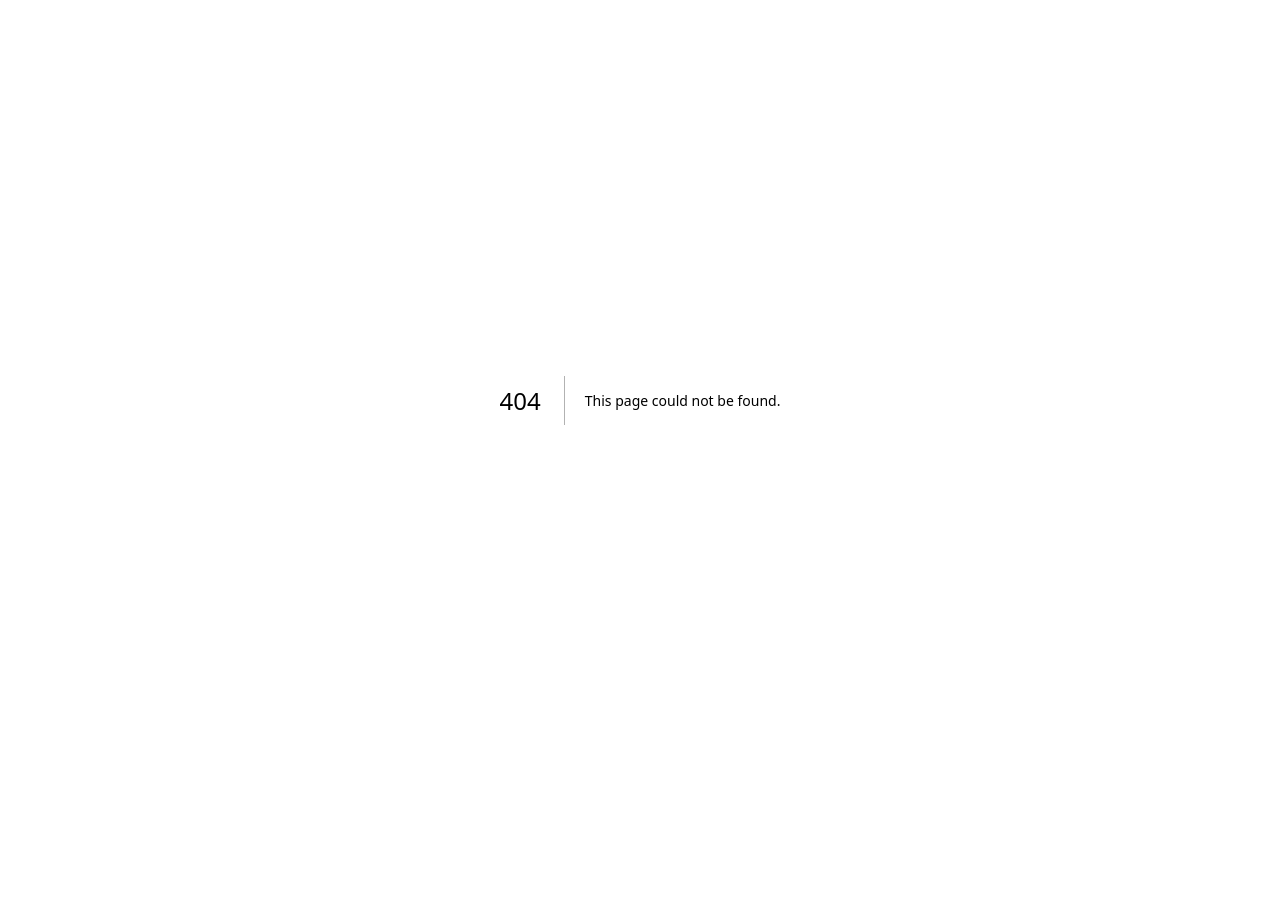
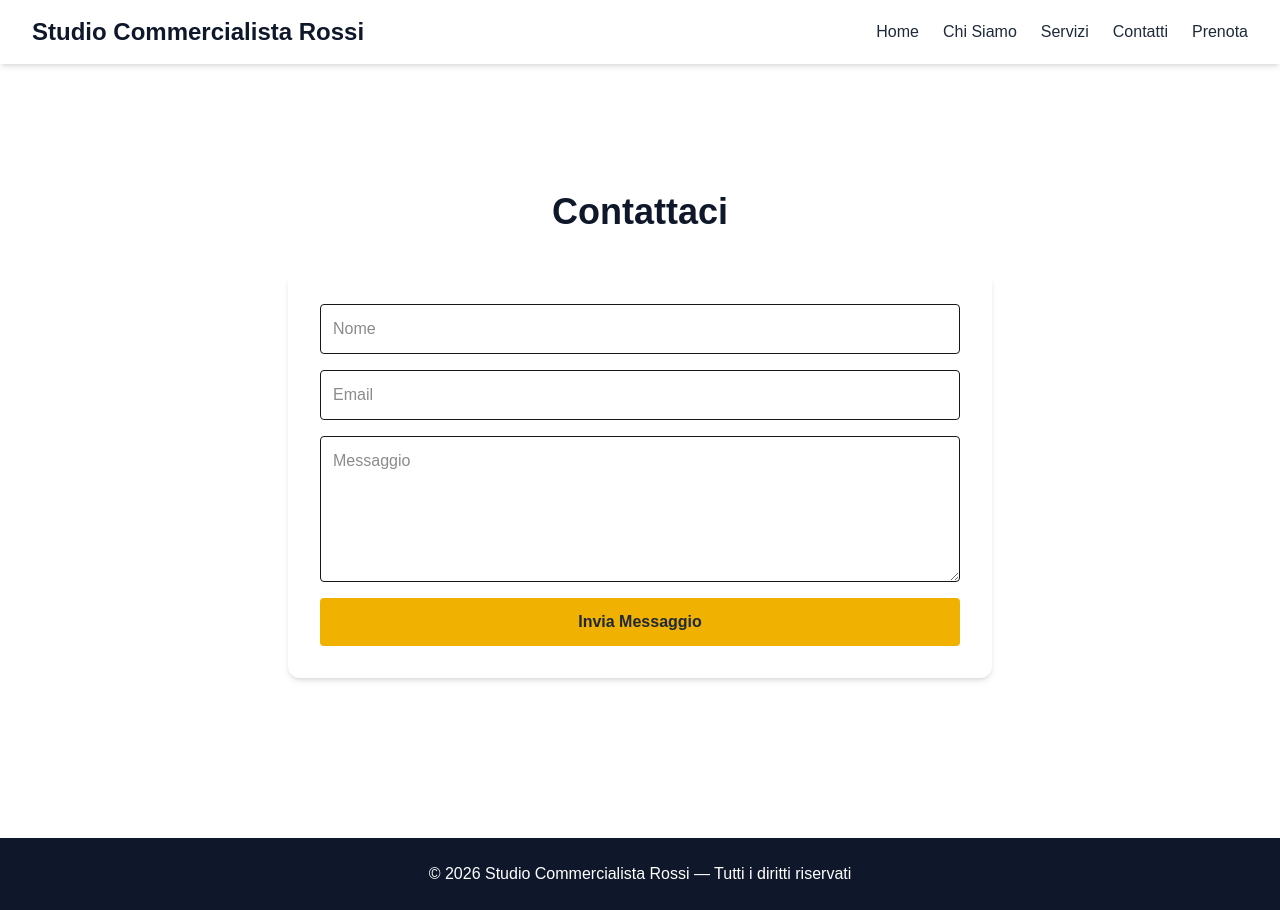
Before and after one commit to lucerioli/aellestudio, a Next.js app: page /contatti in a window 1280 px wide. Before the commit this address had no page. Before the commit the page ends 800 px from the top, so only its background shows below. Built offline with nearby package versions, Linux system fonts and the light colour scheme.

Commit message:
Stato funzionante con grafica da sistemare

```diff
--- /dev/null
+++ b/app/chi-siamo/page.js
@@ -0,0 +1,16 @@
+    export default function ChiSiamo() {
+  return (
+    <section className="max-w-4xl mx-auto py-24 px-8 text-gray-700">
+      <h2 className="text-3xl md:text-4xl font-semibold text-[#0F172A] mb-6 text-center">Chi siamo</h2>
+      <p className="mb-4 text-lg">
+        Lo Studio Commercialista Rossi è attivo da oltre 20 anni nel settore fiscale e contabile. Offriamo consulenza personalizzata a professionisti e aziende di ogni dimensione.
+      </p>
+      <p className="mb-4 text-lg">
+        La nostra missione è supportare i nostri clienti nella gestione fiscale e contabile, garantendo sicurezza, trasparenza e massima efficienza.
+      </p>
+      <p className="text-lg">
+        Il nostro team è composto da professionisti altamente qualificati e costantemente aggiornati sulle novità fiscali e normative.
+      </p>
+    </section>
+  );
+}
--- /dev/null
+++ b/app/contatti/page.js
@@ -0,0 +1,27 @@
+"use client";
+
+import { useState } from "react";
+
+export default function Contatti() {
+  const [success, setSuccess] = useState(false);
+
+  const handleSubmit = (e) => {
+    e.preventDefault();
+    setSuccess(true);
+    e.target.reset();
+    setTimeout(() => setSuccess(false), 5000);
+  };
+
+  return (
+    <section className="py-24 px-8 max-w-3xl mx-auto">
+      <h2 className="text-3xl md:text-4xl font-semibold text-[#0F172A] mb-10 text-center">Contattaci</h2>
+      {success && <div className="mb-4 p-4 bg-green-100 text-green-800 rounded text-center">Messaggio inviato con successo!</div>}
+      <form onSubmit={handleSubmit} className="flex flex-col gap-4 bg-white p-8 rounded-xl shadow-md">
+        <input type="text" name="name" placeholder="Nome" required className="border p-3 rounded focus:outline-none focus:ring-2 focus:ring-yellow-500" />
+        <input type="email" name="email" placeholder="Email" required className="border p-3 rounded focus:outline-none focus:ring-2 focus:ring-yellow-500" />
+        <textarea name="message" placeholder="Messaggio" required rows={5} className="border p-3 rounded focus:outline-none focus:ring-2 focus:ring-yellow-500" />
+        <button type="submit" className="bg-yellow-500 text-[#1F2937] p-3 rounded font-semibold hover:bg-yellow-400 transition">Invia Messaggio</button>
+      </form>
+    </section>
+  );
+}
--- a/app/layout.js
+++ b/app/layout.js
@@ -1,28 +1,34 @@
-import { Geist, Geist_Mono } from "next/font/google";
-import "./globals.css";
-
-const geistSans = Geist({
-  variable: "--font-geist-sans",
-  subsets: ["latin"],
-});
-
-const geistMono = Geist_Mono({
-  variable: "--font-geist-mono",
-  subsets: ["latin"],
-});
+import './globals.css';
+import Link from 'next/link';
 
 export const metadata = {
-  title: "Create Next App",
-  description: "Generated by create next app",
+  title: 'Studio Commercialista Rossi',
+  description: 'Consulenza fiscale e contabile professionale',
 };
 
 export default function RootLayout({ children }) {
   return (
-    <html
-      lang="en"
-      className={`${geistSans.variable} ${geistMono.variable} h-full antialiased`}
-    >
-      <body className="min-h-full flex flex-col">{children}</body>
+    <html lang="it" className="font-sans">
+      <body className="bg-gray-50 text-gray-700">
+        {/* Menu globale */}
+        <nav className="fixed w-full bg-white bg-opacity-80 backdrop-blur-md py-4 px-8 flex justify-between items-center shadow-md z-50">
+          <h1 className="text-2xl font-bold text-[#0F172A]">Studio Commercialista Rossi</h1>
+          <ul className="flex gap-6 text-gray-800 font-medium">
+            <li><Link href="/">Home</Link></li>
+            <li><Link href="/chi-siamo">Chi Siamo</Link></li>
+            <li><Link href="/servizi">Servizi</Link></li>
+            <li><Link href="/contatti">Contatti</Link></li>
+            <li><Link href="/prenotazioni">Prenota</Link></li>
+          </ul>
+        </nav>
+
+        <main className="pt-24">{children}</main>
+
+        {/* Footer globale */}
+        <footer className="bg-[#0F172A] text-white py-6 text-center mt-16">
+          &copy; {new Date().getFullYear()} Studio Commercialista Rossi — Tutti i diritti riservati
+        </footer>
+      </body>
     </html>
   );
 }
--- a/app/page.js
+++ b/app/page.js
@@ -1,19 +1,25 @@
+"use client";
+
+import { motion } from "framer-motion";
+import Link from "next/link";
+
 export default function Home() {
   return (
-    <main style={{ padding: "40px", fontFamily: "Arial" }}>
-      <h1>Studio Commercialista Rossi</h1>
-      <p>Consulenza fiscale e contabile per aziende e professionisti.</p>
-
-      <h2>Servizi</h2>
-      <ul>
-        <li>Contabilità</li>
-        <li>Dichiarazioni fiscali</li>
-        <li>Consulenza aziendale</li>
-      </ul>
-
-      <h2>Contatti</h2>
-      <p>Email: info@studiorossi.it</p>
-      <p>Telefono: +39 123 456 789</p>
-    </main>
+    <section className="text-center py-32 md:py-40 bg-cover bg-center" style={{ backgroundImage: "url('https://images.unsplash.com/photo-1597439909965-631e9b15e6c1?auto=format&fit=crop&w=1470&q=80')" }}>
+      <div className="absolute inset-0 bg-[#1F2937] bg-opacity-60"></div>
+      <div className="relative z-10 max-w-3xl mx-auto px-4">
+        <motion.h1 initial={{ opacity: 0 }} animate={{ opacity: 1 }} transition={{ duration: 1 }} className="text-4xl md:text-5xl font-bold text-white mb-4">
+          Benvenuti allo Studio Commercialista Rossi
+        </motion.h1>
+        <motion.p initial={{ opacity: 0 }} animate={{ opacity: 1 }} transition={{ delay: 0.5, duration: 1 }} className="text-lg md:text-xl text-yellow-300 mb-8">
+          Consulenza fiscale e contabile per aziende e professionisti.
+        </motion.p>
+        <motion.div initial={{ opacity: 0 }} animate={{ opacity: 1 }} transition={{ delay: 1, duration: 1 }}>
+          <Link href="/prenotazioni" className="inline-block bg-yellow-500 text-[#1F2937] font-semibold px-8 py-3 rounded-lg hover:bg-yellow-400 transition">
+            Prenota una consulenza
+          </Link>
+        </motion.div>
+      </div>
+    </section>
   );
 }
--- /dev/null
+++ b/app/prenotazioni/page.js
@@ -0,0 +1,12 @@
+export default function Prenotazioni() {
+  return (
+    <section className="py-24 px-8 max-w-4xl mx-auto">
+      <h2 className="text-3xl md:text-4xl font-semibold text-[#0F172A] mb-10 text-center">Prenota una consulenza online</h2>
+      <p className="mb-6 text-center text-lg">
+        Scegli la data e l’orario che preferisci tramite il nostro calendario online.
+      </p>
+      {/* Esempio Calendly embed */}
+      <iframe src="https://calendly.com/tuoaccount/30min" width="100%" height="700" frameBorder="0"></iframe>
+    </section>
+  );
+}
--- /dev/null
+++ b/app/servizi/page.js
@@ -0,0 +1,28 @@
+"use client";
+
+import { motion } from "framer-motion";
+
+export default function Servizi() {
+  const servizi = [
+    { title: "Contabilità", desc: "Gestione completa della contabilità ordinaria e analitica per la tua azienda." },
+    { title: "Dichiarazioni fiscali", desc: "Preparazione e invio delle dichiarazioni fiscali e IVA in totale sicurezza." },
+    { title: "Consulenza aziendale", desc: "Supporto strategico e finanziario per far crescere la tua attività." },
+    { title: "Pianificazione fiscale", desc: "Ottimizzazione e pianificazione fiscale personalizzata per ogni cliente." },
+  ];
+
+  const cardVariants = { hidden: { opacity: 0, y: 30 }, visible: { opacity: 1, y: 0, transition: { duration: 0.6 } } };
+
+  return (
+    <section className="py-24 px-8 max-w-6xl mx-auto">
+      <h2 className="text-3xl md:text-4xl font-semibold text-[#0F172A] mb-12 text-center">I nostri servizi</h2>
+      <div className="grid grid-cols-1 md:grid-cols-2 lg:grid-cols-4 gap-8">
+        {servizi.map((s) => (
+          <motion.div key={s.title} variants={cardVariants} initial="hidden" whileInView="visible" viewport={{ once: true }} className="bg-white p-8 rounded-xl shadow-lg hover:shadow-2xl flex flex-col items-center text-center transition">
+            <h3 className="font-bold text-xl text-[#0F172A] mb-2">{s.title}</h3>
+            <p className="text-gray-700">{s.desc}</p>
+          </motion.div>
+        ))}
+      </div>
+    </section>
+  );
+}
--- a/package.json
+++ b/package.json
@@ -9,6 +9,8 @@
     "lint": "eslint"
   },
   "dependencies": {
+    "@heroicons/react": "^2.2.0",
+    "framer-motion": "^12.38.0",
     "next": "16.2.2",
     "react": "19.2.4",
     "react-dom": "19.2.4"
```
Also changed, not shown: 1 other file (tests, documents, lock files or other folders).
